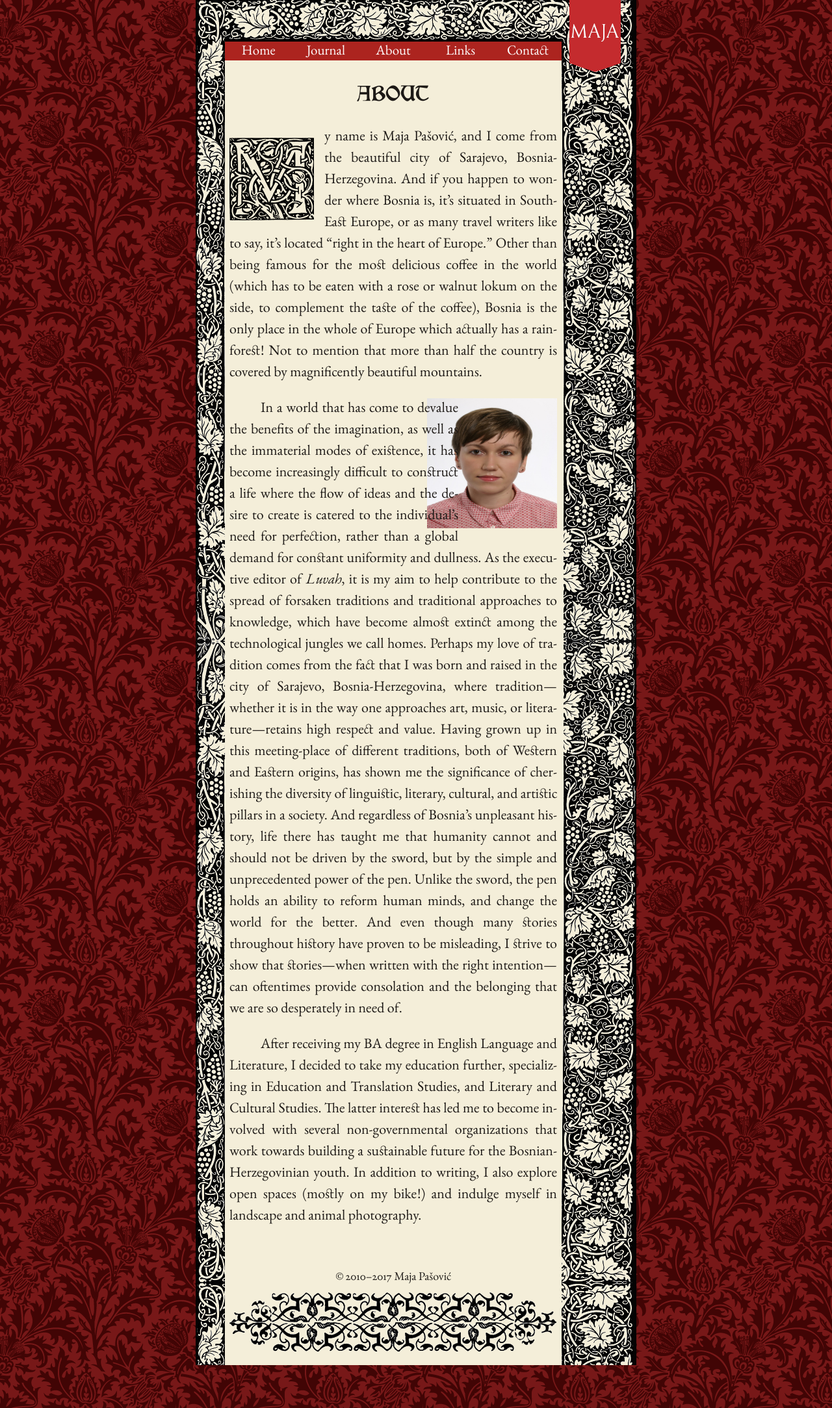
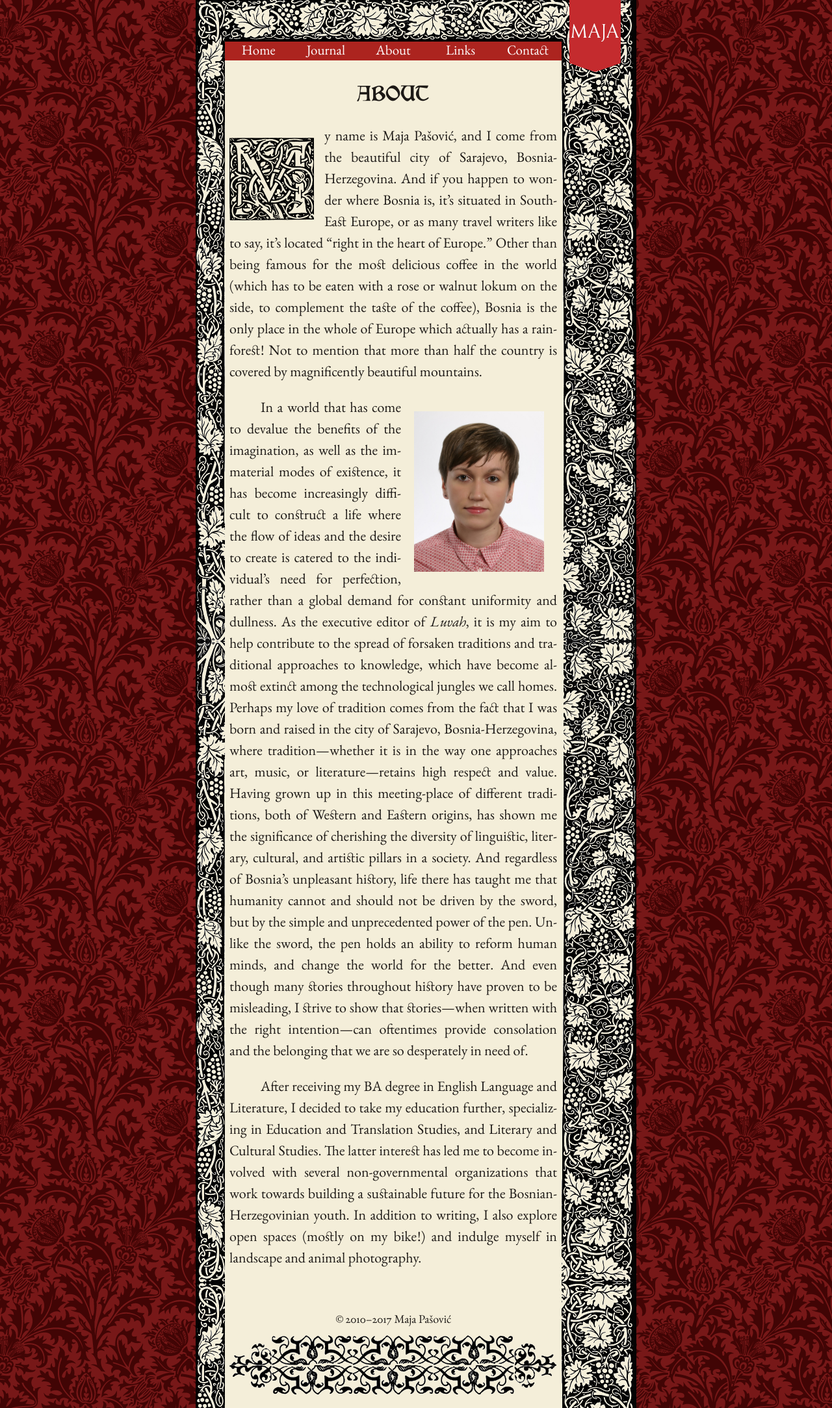
Before and after one commit to mpasovic/majapasovic.org, a Jekyll site: the page built from about.md, in a window 1280 px wide. Shown: the whole page at 65% size. Built offline with Jekyll 4.4.1, drawn with Linux system fonts in a browser that asks for light colours; nearby versions of some CDN libraries.

Commit message:
Updated about.md

```diff
--- a/about.md
+++ b/about.md
@@ -6,7 +6,7 @@ published: true
 
 <span class="versal m9">M</span>y name is Maja Pašović, and I come from the beautiful city of Sarajevo, Bosnia-Herzegovina. And if you happen to wonder where Bosnia is, it's situated in South-East Europe, or as many travel writers like to say, it's located "right in the heart of Europe." Other than being famous for the most delicious coffee in the world (which has to be eaten with a rose or walnut lokum on the side, to complement the taste of the coffee), Bosnia is the only place in the whole of Europe which actually has a rainforest! Not to mention that more than half the country is covered by magnificently beautiful mountains.
 
-<img src="/img/Maja%20BLOG_Photo.jpg" alt="Maja Pasovic" style="float:right;width:200px;height:200px;">
+<img src="/img/Maja%20BLOG_Photo.jpg" alt="Maja Pasovic" style="float:right;width:200px;margin:10px;padding:10px;">
 
 In a world that has come to devalue the benefits of the imagination, as well as the immaterial modes of
 existence, it has become increasingly difficult to construct a life where the flow of ideas and the desire to create is catered to the individual’s need for perfection, rather than a global demand for constant uniformity and dullness. As the executive editor of *Luvah*, it is my aim to help contribute to the spread of forsaken traditions and traditional approaches to knowledge, which have become almost extinct among the technological jungles we call homes. Perhaps my love of
```
